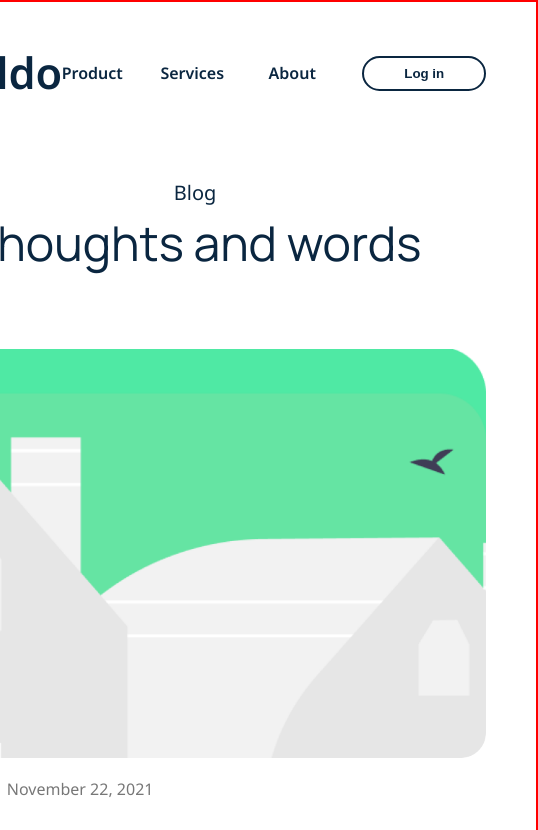
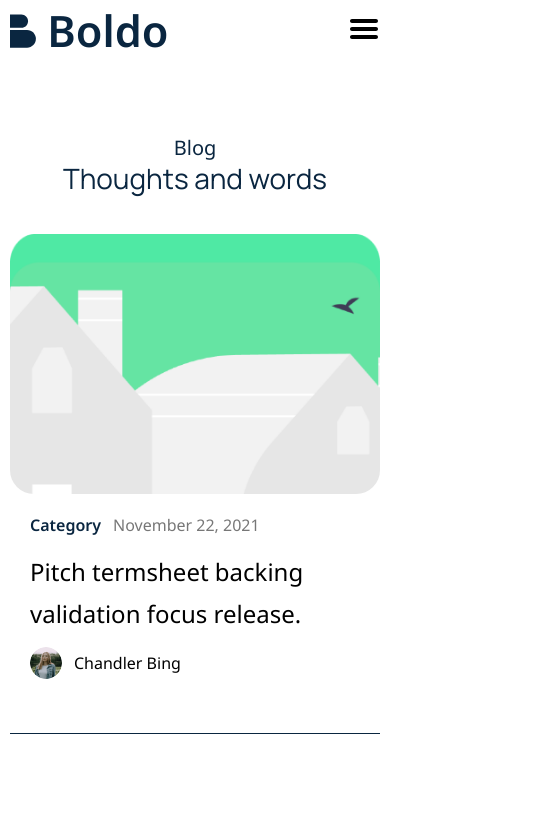
Before and after one commit to franticus/scand-example-react-scss, a React (Create React App) app: page / in a window 390 px wide. Shown: the top 830 px of the page, 538 px wide, since content can reach past the window. Built offline with nearby package versions, Linux system fonts and the light colour scheme.

Commit message:
scand: burger

```diff
--- a/src/App.scss
+++ b/src/App.scss
@@ -1,9 +1,13 @@
 .App {
   max-width: 1400px;
   padding: 56px 100px;
-  border: 2px solid red;
+  overflow: hidden;
 
   @media (max-width: 819px) {
     padding: 50px;
   }
+
+  @media (max-width: 619px) {
+    padding: 10px;
+  }
 }
--- a/src/components/common/blogItem/BlogItem.module.scss
+++ b/src/components/common/blogItem/BlogItem.module.scss
@@ -21,11 +21,6 @@
   width: 100%;
   max-width: 550px;
   margin-left: 20px;
-}
-
-.Block {
-  width: 100%;
-  max-width: 550px;
 }
 
 .mainImg {
@@ -130,4 +125,31 @@
   .sm {
     width: 45%;
   }
+
+  .mainTitle {
+    font-size: 48px;
+    line-height: 62px;
+    color: var(--deep-black);
+  }
 }
+
+@media (max-width: 639px) {
+  .sm {
+    width: 100%;
+  }
+
+  .sm .blogItem {
+    height: 90%;
+  }
+
+  .lg .blogItem {
+    margin: 42px auto;
+  }
+
+  .mainTitle {
+    font-size: 24px;
+    line-height: 42px;
+    color: var(--deep-black);
+    width: 80%;
+  }
+}
--- a/src/components/common/button/Button.module.scss
+++ b/src/components/common/button/Button.module.scss
@@ -5,6 +5,7 @@
   border: 2px solid var(--black);
   border-radius: 24px;
   font-weight: 700;
+  font-size: 16px;
   width: fit-content;
   color: var(--black);
   transition: all 0.3s;
--- a/src/components/emailBlock/EmailBlock.module.scss
+++ b/src/components/emailBlock/EmailBlock.module.scss
@@ -33,7 +33,7 @@
     background: var(--white);
     border: 2px solid var(--white);
     border-radius: 240px;
-    width: 100%;
+    width: 110%;
     max-width: 370px;
     outline: none;
     padding: 12px 32px;
@@ -57,7 +57,30 @@
 
     &__input {
       margin-bottom: 20px;
+      margin-right: 0;
       text-align: center;
     }
   }
 }
+
+@media (max-width: 819px) {
+  .emailBlock {
+    padding: 60px;
+  }
+
+  .title{
+    font-size: 36px;
+    line-height: 60px;
+  }
+}
+
+@media (max-width: 639px) {
+  .emailBlock {
+    padding: 50px;
+  }
+
+  .title{
+    font-size: 24px;
+    line-height: 44px;
+  }
+}
--- a/src/components/footer/Footer.module.scss
+++ b/src/components/footer/Footer.module.scss
@@ -104,3 +104,40 @@
     }
   }
 }
+
+@media (max-width: 639px) {
+  .footer {
+    flex-direction: row-reverse;
+    align-items: flex-start;
+    margin: 10% auto;
+  }
+
+  .container {
+    margin: 0;
+    display: flex;
+    align-items: flex-start;
+    justify-content: center;
+    flex-direction: column;
+    width: 100%;
+    max-width: 642px;
+  }
+
+  .linksBox {
+    margin: 20px 0;
+    height: 100px;
+  }
+
+  .logoBox {
+    align-items: center;
+    justify-content: center;
+    flex-wrap: wrap;
+    flex-direction: row;
+    height: 100%;
+    margin-top: 30px;
+
+    &__text {
+      margin: 20px 0 0;
+      min-width: 100px;
+    }
+  }
+}
--- a/src/components/header/Header.module.scss
+++ b/src/components/header/Header.module.scss
@@ -6,6 +6,10 @@
   flex-direction: column;
   width: 100%;
   height: 183px;
+
+  @media (max-width: 639px) {
+    height: 140px;
+  }
 
   &__secondary {
     font-weight: 400;
@@ -25,5 +29,15 @@
       font-size: 48px;
       line-height: 68px;
     }
+
+    @media (max-width: 599px) {
+      font-size: 38px;
+      line-height: 48px;
+    }
+
+    @media (max-width: 400px) {
+      font-size: 28px;
+      line-height: 28px;
+    }
   }
 }
--- a/src/components/navbar/Navbar.jsx
+++ b/src/components/navbar/Navbar.jsx
@@ -1,8 +1,30 @@
-import React from 'react';
+import React, { useRef, useState } from 'react';
 import { Logo, Button } from '../common';
 import s from './Navbar.module.scss';
+import burgerIcon from './img/burger.svg'
 
 export const Navbar = () => {
+  const [isMenuOpen, setMenuOpen] = useState(false);
+  const burger = useRef();
+  const menu = useRef();
+
+  const menuOpenHandler = () => {
+    setMenuOpen(!isMenuOpen);
+    console.log(isMenuOpen);
+    burger.current.style.transform =
+      isMenuOpen
+        ? 'rotate(0deg)'
+        : 'rotate(90deg)';
+    menu.current.style.transform =
+      isMenuOpen
+        ? 'translate(100%)'
+        : 'translate(-100%)';
+    menu.current.style.opacity =
+      isMenuOpen
+        ? '0'
+        : '1';
+  }
+
   return (
     <div className={s.navbar}>
       <Logo />
@@ -12,6 +34,15 @@ export const Navbar = () => {
         <a className={s.link} href='/'>About</a>
         <Button color="ghost" size="sm" text="Log in" />
       </div>
+      <div className={s.burger} onClick={() => menuOpenHandler()}>
+        <img className={s.menuIcon} src={burgerIcon} alt="menu" ref={burger}></img>
+        <div className={s.burger__links} ref={menu}>
+          <a className={s.burger__link} href='/'>Product</a>
+          <a className={s.burger__link} href='/'>Services</a>
+          <a className={s.burger__link} href='/'>About</a>
+          <Button color="ghost" size="sm" text="Log in" />
+        </div>
+      </div>
     </div>
   )
 }
--- a/src/components/navbar/Navbar.module.scss
+++ b/src/components/navbar/Navbar.module.scss
@@ -31,27 +31,62 @@
     margin-right: 40px;
   }
 
-  &__selected {
-    border: 2px solid var(--black);
-    border-radius: 24px;
-    font-weight: 700;
-    width: 130px;
-  }
-
-  &__selected {
-    border: 2px solid var(--black);
-    border-radius: 24px;
-    font-weight: 700;
-    width: 130px;
-
-    &:hover {
-      background: var(--primary);
-      border: 2px solid transparent;
-      border-radius: 24px;
-    }
-  }
-
   &:hover {
     font-weight: 700;
   }
 }
+
+.menuIcon {
+  transition: all 0.3s;
+}
+
+.burger {
+  display: none;
+  position: relative;
+  transition: all 0.3s;
+
+  &__links {
+    display: flex;
+    align-items: center;
+    justify-content: center;
+    flex-direction: column;
+    position: absolute;
+    top: 40px;
+    opacity: 0;
+    background: var(--white);
+    border: 2px solid var(--black);
+    border-radius: 20px;
+    color: var(--white);
+    transition: all 0.3s;
+    padding: 20px;
+  }
+
+  &__link {
+    font-weight: 600;
+    font-size: 16px;
+    line-height: 24px;
+    margin-bottom: 10px;
+    border-radius: 24px;
+    padding: 8px 40px;
+    border: 2px solid transparent;
+    color: var(--black);
+
+    &:hover {
+      font-weight: 700;
+      color: var(--black);
+      border-radius: 24px;
+      padding: 8px 40px;
+      border: 2px solid var(--black);
+    }
+  }
+}
+
+@media (max-width: 735px) {
+  .burger {
+    display: block;
+  }
+
+  .links {
+    display: none;
+  }
+}
--- a/src/index.scss
+++ b/src/index.scss
@@ -2,6 +2,8 @@
   box-sizing: border-box;
   margin: 0;
   padding: 0;
+  -webkit-tap-highlight-color: rgba(255, 255, 255, 0);
+  -webkit-tap-highlight-color: transparent;
 }
 
 a {
```
Also changed, not shown: src/components/navbar/img/burger.svg (added).
